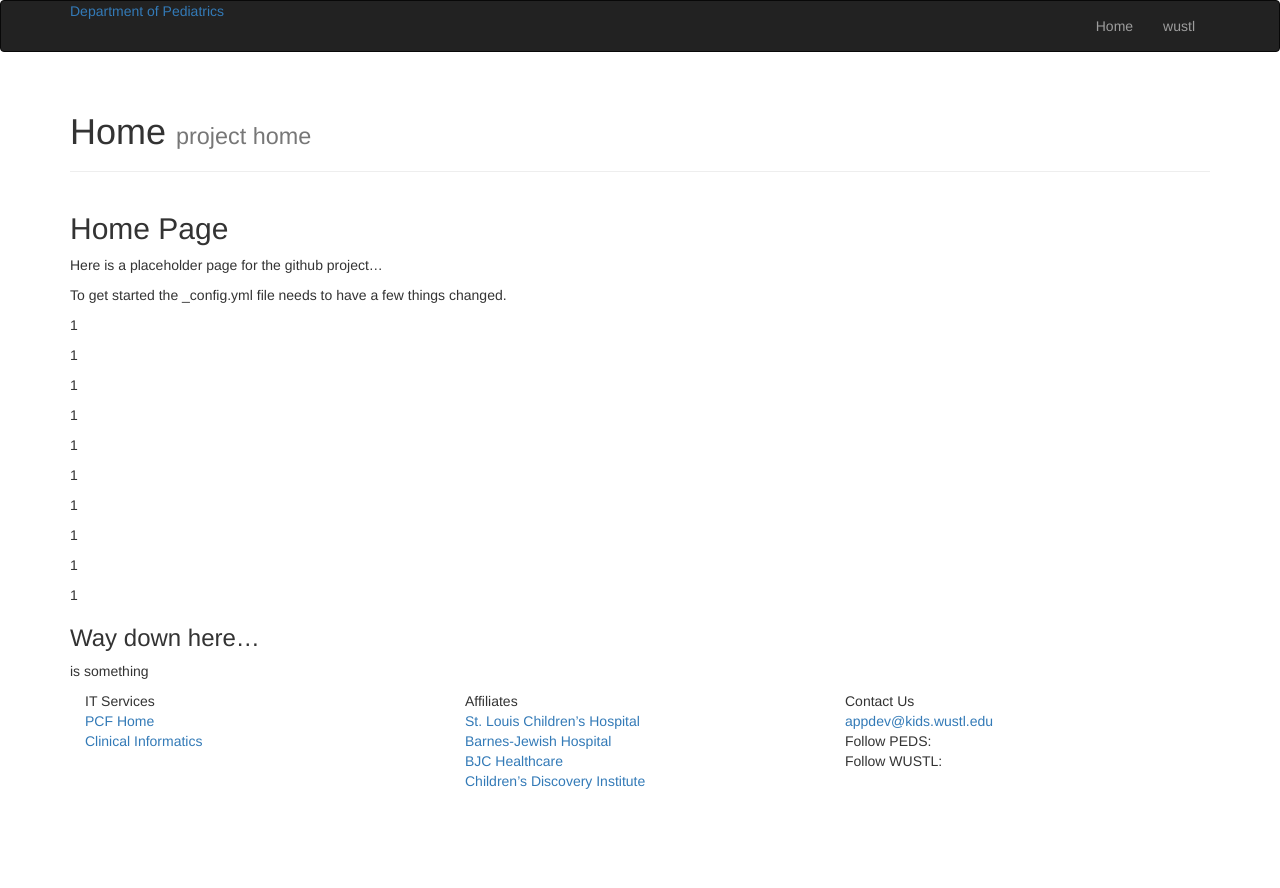
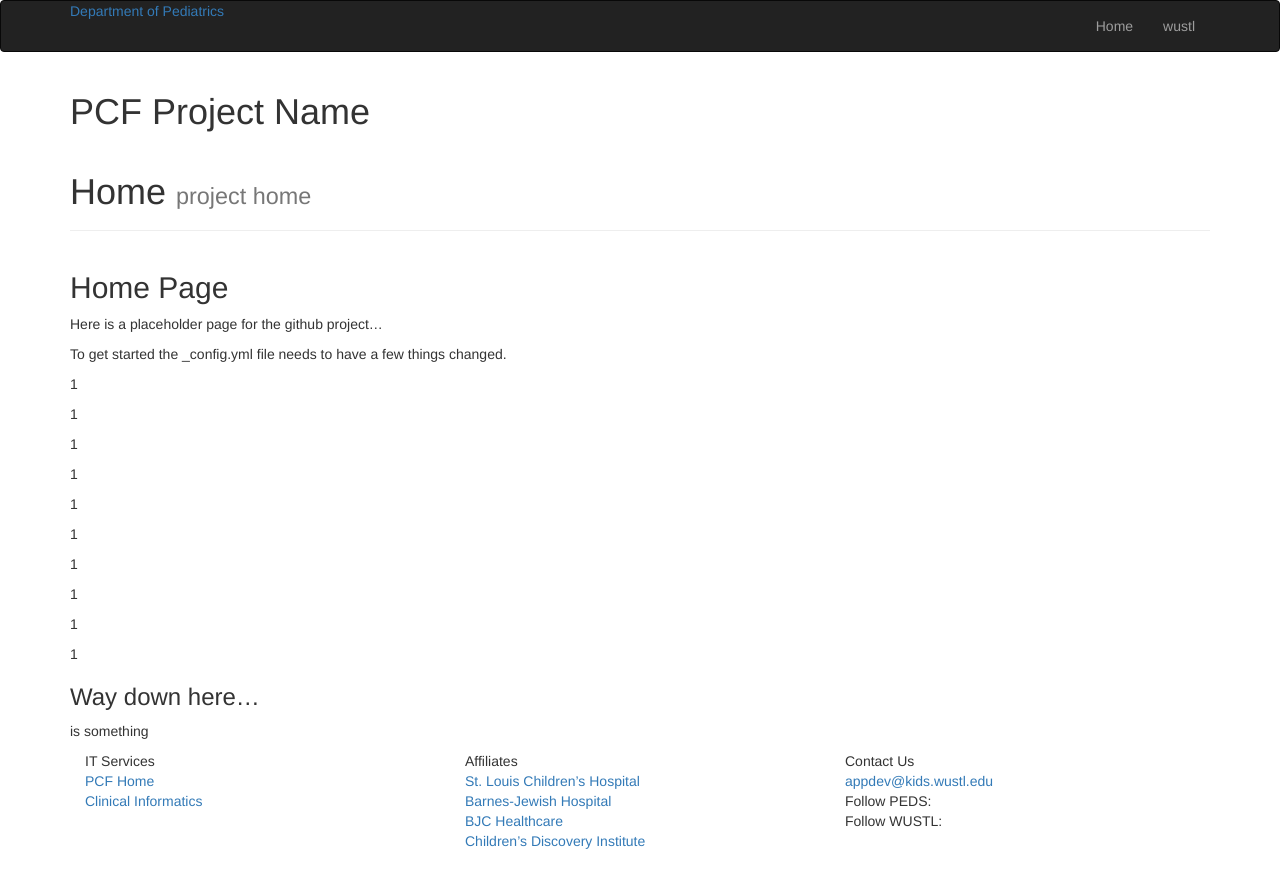
Before and after one commit to PCFDev/project-pages-theme, a Jekyll site: the page built from index.md, in a window 1280 px wide. Shown: the top 888 px of the page. Built offline with Jekyll 4.4.1, drawn with Linux system fonts in a browser that asks for light colours; nearby versions of some CDN libraries.

Commit message:
project name added to layout and url fixup

```diff
--- a/_includes/themes/peds2015/default.html
+++ b/_includes/themes/peds2015/default.html
@@ -24,6 +24,7 @@
         <div id="main" class="body">
             {% include themes/peds2015/navigation.html %}
             <div class="container">
+                <h1>{{site.title}}</h1>
                 {{content}}
             </div>
         </div>
--- a/_includes/themes/peds2015/navigation.html
+++ b/_includes/themes/peds2015/navigation.html
@@ -26,9 +26,9 @@
           {% for p in site.pages %}
           {% if p.title and p.group == "menu" %}
             {% if p.title == page.title %}
-              <li><a href="{{ p.url | prepend: site.baseurl }}" class="active">{{ p.title }}</a></li>
+              <li><a href="{{ p.url | prepend: BASE_PATH }}" class="active">{{ p.title }}</a></li>
             {% else %}
-              <li><a href="{{ p.url | prepend: site.baseurl }}">{{ p.title }}</a></li>
+              <li><a href="{{ p.url | prepend: BASE_PATH }}">{{ p.title }}</a></li>
               {% endif %}
           {% endif %}
           {% endfor %}
```
